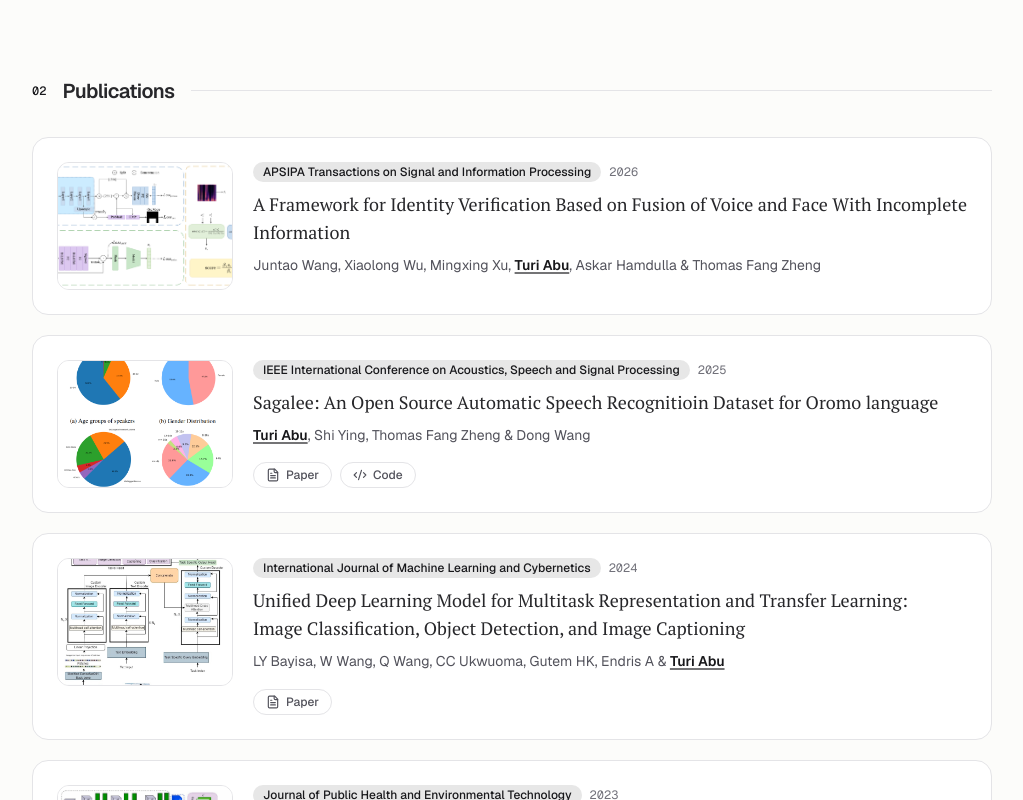
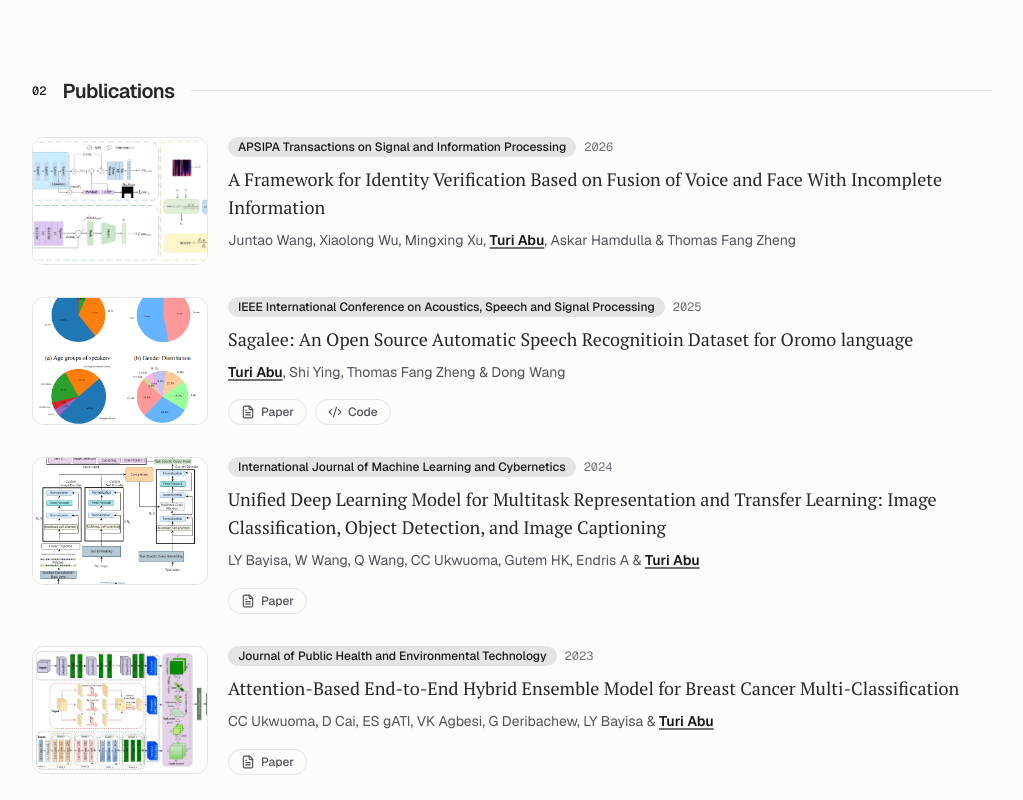
Before and after one commit to turinaf/turinaf.github.io, a Next.js app: page / in a window 1280 px wide. Shown: the part 980-1780 px from the top of the page, without its empty margins (128-1151 px from the left). Built offline with nearby package versions, Linux system fonts and the light colour scheme.

Commit message:
Flatten publication entries: no card border, background, or hover effects
Entries now sit directly on the page background with more spacing between
them, matching the minimal monochrome look. Figures keep their thin border;
project cards are unchanged.

```diff
--- a/src/app/page.tsx
+++ b/src/app/page.tsx
@@ -57,7 +57,7 @@ function renderSection(sectionName: Section) {
       );
     case Section.Publication:
       return (
-        <div className="space-y-5">
+        <div className="space-y-8">
           {publicationData.map((publication, index) => (
             <PublicationEntry key={index} publication={publication} />
           ))}
--- a/src/components/publication-entry.tsx
+++ b/src/components/publication-entry.tsx
@@ -58,7 +58,7 @@ export function PublicationEntry({
   publication: Publication;
 }) {
   return (
-    <article className="group rounded-2xl border border-zinc-200 bg-white p-5 transition-all duration-300 hover:-translate-y-0.5 hover:border-accent/40 hover:shadow-lg hover:shadow-zinc-200/60 dark:border-zinc-800 dark:bg-zinc-900/40 dark:hover:border-accent/30 dark:hover:shadow-black/40 sm:p-6">
+    <article className="group">
       <div className="flex flex-col gap-5 sm:flex-row">
         {publication.imageUrl && (
           <div className="shrink-0">
```
